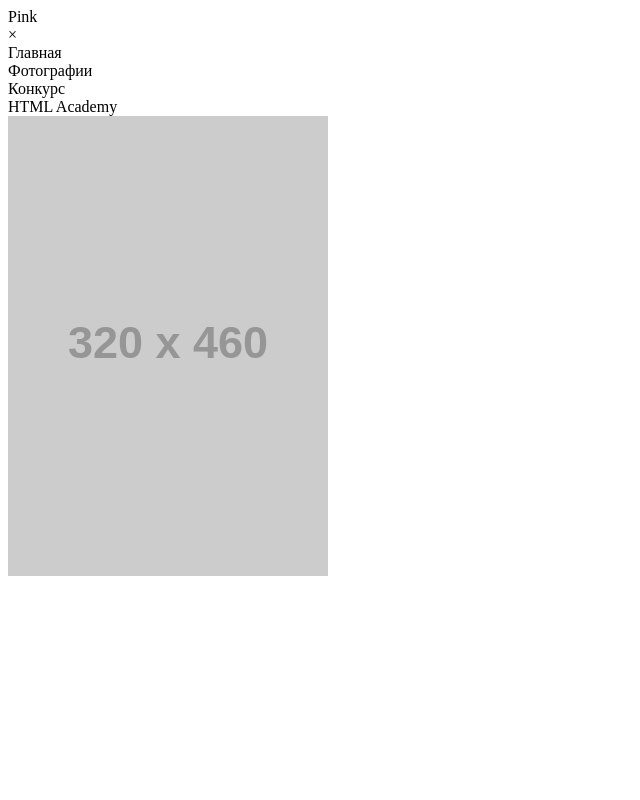
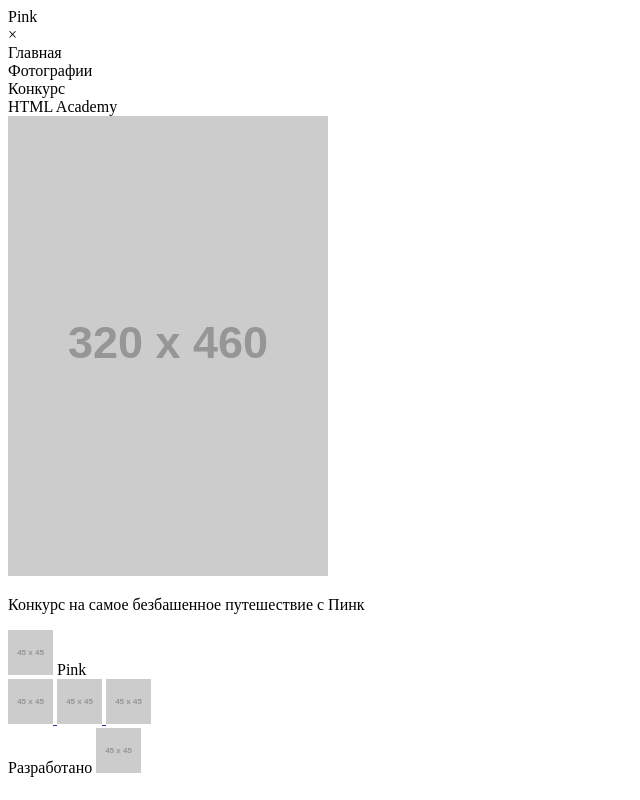
Before and after one commit to SergeiGray/585503-pink-16, a website: page source/form.html in a window 1280 px wide. Shown: the whole page, without its empty margins (0-640 px from the left). Drawn offline with Linux system fonts and the light colour scheme; placeholder pictures from the web are drawn by us.

Commit message:
Разметка form.html

```diff
--- a/source/form.html
+++ b/source/form.html
@@ -16,11 +16,30 @@
       <div class="menu__item">HTML Academy</div>
       <div class="menu__image menu__image--index-page">
         <img src="http://placehold.it/320x460">
+        <p class="menu__signature">Конкурс на самое безбашенное путешествие с Пинк</p>
       </div>
     </header>
     <main>
-
     </main>
+    <footer>
+      <div class="logo">
+        <img src="http://placehold.it/45x45"> Pink
+      </div>
+      <div class="social">
+        <a href="" class="social__twitter">
+          <img src="http://placehold.it/45x45">
+        </a>
+        <a href="" class="social__facebook">
+          <img src="http://placehold.it/45x45">
+        </a>
+        <a href="" class="social__youtube">
+          <img src="http://placehold.it/45x45">
+        </a>
+      </div>
+      <div class="developed">Разработано
+        <a href=""><img src="http://placehold.it/45x45"></a>
+      </div>
+    </footer>
     <script>document.write('<script src="http://' + (location.host || 'localhost').split(':')[0] + ':35729/livereload.js?snipver=1"></' + 'script>')</script>
   </body>
 </html>
```
